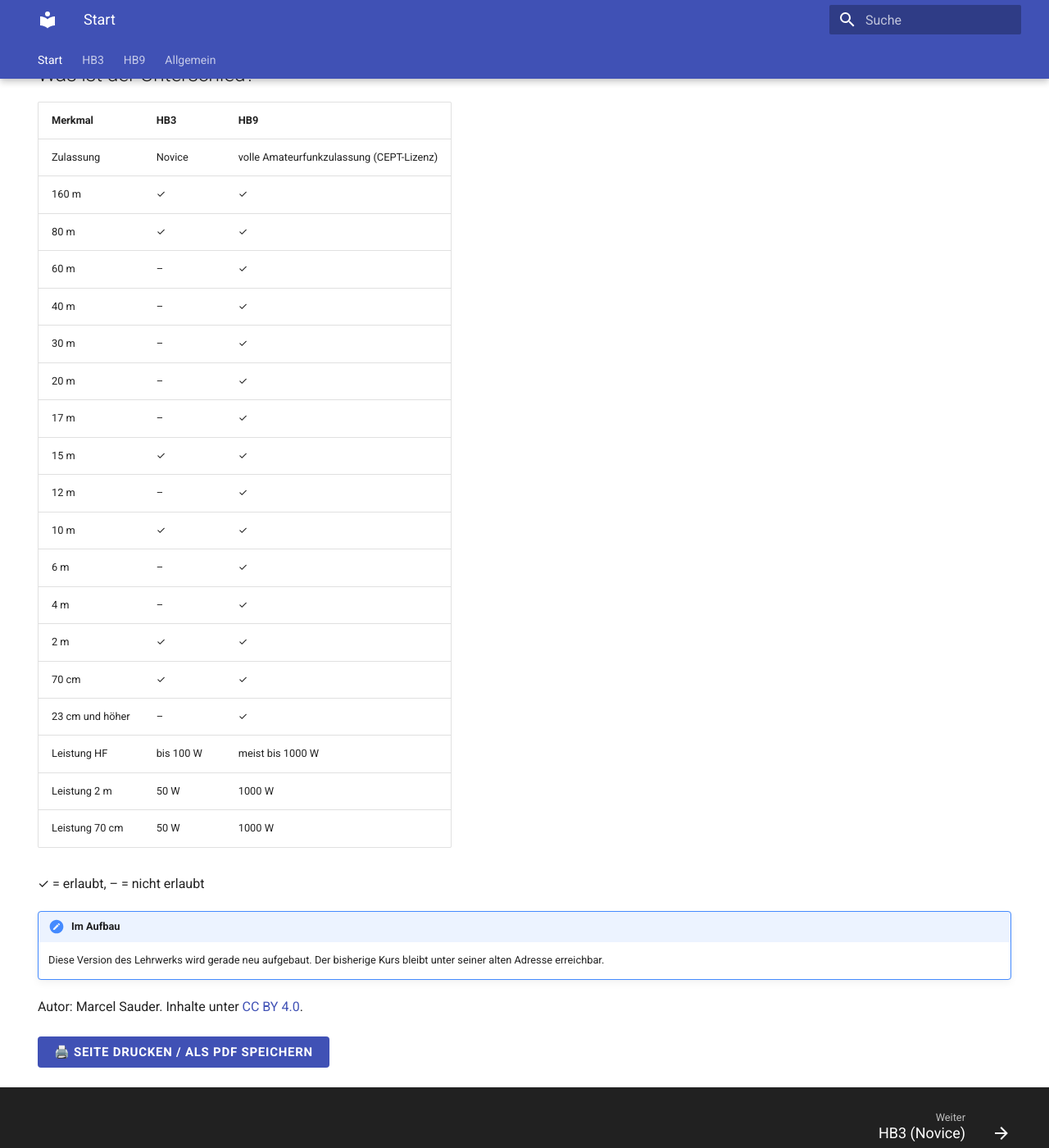
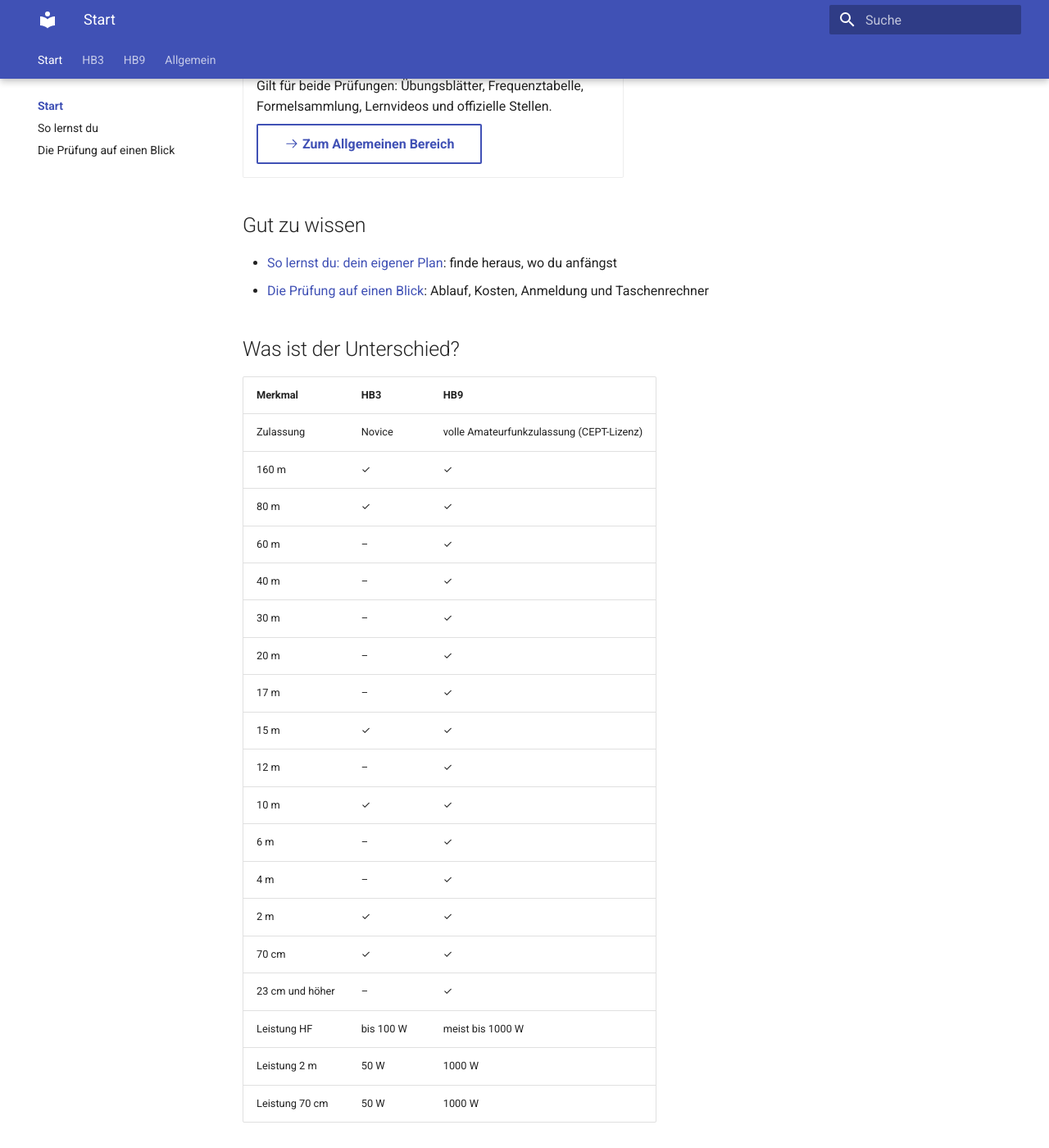
Before and after one commit to MaShaoDe/Amateurfunk-verstehen, an MkDocs documentation site: the page built from docs/index.md, in a window 1280 px wide and 1400 px high, scrolled down 532 px. Shown: the whole window at 82% size. Built offline with MkDocs 1.6.1 and Material for MkDocs 9.7.7, drawn with Linux system fonts in a browser that asks for light colours; part of the change alters nothing that is shown.

Commit message:
Prüfung auf einen Blick und Lernplan ergänzt

```diff
--- a/docs/index.md
+++ b/docs/index.md
@@ -1,7 +1,6 @@
 ---
 title: Start
 hide:
-  - navigation
   - toc
 ---
 
@@ -39,6 +38,11 @@ Wähle deinen Weg:
 
 </div>
 
+## Gut zu wissen
+
+- [So lernst du: dein eigener Plan](lernplan.md): finde heraus, wo du anfängst
+- [Die Prüfung auf einen Blick](pruefung.md): Ablauf, Kosten, Anmeldung und Taschenrechner
+
 ## Was ist der Unterschied?
 
 --8<-- "vergleich-hb3-hb9.md"
--- /dev/null
+++ b/docs/lernplan.md
@@ -0,0 +1,34 @@
+# So lernst du: dein eigener Plan
+
+Jeder bringt etwas anderes mit. Darum gibt es hier keinen festen Stundenplan, sondern deinen eigenen.
+
+## Schritt 1: Schau, wo du stehst
+
+Geh die Lerncheckliste durch, [für HB3](hb3/vk-lerncheckliste-hb3.md) oder [für HB9](hb9/vk-lerncheckliste.md). Setz bei jedem Thema ein ✓, wenn du es sicher kannst, und einen Strich, wenn nicht. Das dauert eine Stunde und spart dir viele.
+
+## Schritt 2: Such dir deinen Typ
+
+**Ich fange bei null an.**
+Aller Anfang ist Mathematik. Starte mit dem Mathematik-Vorkurs und geh dann die Etappen der Reihe nach durch.
+
+**Ich kenne mich mit Elektronik aus.**
+Dir fällt die Technik leicht. Neu für dich sind meist die Vorschriften, die Frequenztabelle und die Funksprache. Starte dort, die Technik überfliegst du später.
+
+**Ich kann gut auswendig lernen und rechnen.**
+Lern Vorschriften, Frequenztabelle und Rechnen so sicher, dass du sie ohne Nachdenken beantwortest. Das ist planbar und gibt dir Zeit für die schwierigeren Fragen.
+
+## Schritt 3: Teil dir die Zeit ein
+
+Du musst nicht alles der Reihe nach durcharbeiten. Wer schon einiges kennt, arbeitet parallel: heute eine Stunde Mathematik, morgen eine Lektion über Antennen, am Wochenende die Vorschriften. Fang mit dem an, was dir leichtfällt. Das gibt Schwung, und aus Schwung wird Routine.
+
+Kurze, regelmässige Einheiten bringen mehr als ein langer Abend. Eine Stunde pro Tag oder zwei Stunden pro Woche sind ein guter Anfang.
+
+## Taktik: Zeit ist ein Punkt
+
+Die Prüfung wird als Ganzes bewertet (Stand 2024, massgebend sind die [Prüfungsvorschriften des BAKOM](https://www.bakom.admin.ch/dam/de/sd-web/VxvoeEopz6mf/pruefungsvorschriftenamateurfunk2024.pdf)). Das eröffnet eine Taktik:
+
+- **Sichere Themen sind schnell beantwortet.** Wer Vorschriften und Rechnen so beherrscht, dass er nicht überlegen muss, hat mehr Zeit, schwierige technische Fragen in Ruhe zu lesen und seine Antworten zu prüfen.
+- **Wer aus der Elektronik kommt, dreht es um.** Die Technik geht flott, dafür lohnt es sich, die Regeln und die Funksprache besonders sicher zu lernen.
+- **Wähle deine Stärken bewusst** und trainiere sie so lange, bis sie sitzen. Das ist keine Abkürzung, sondern eine Einteilung der Kräfte.
+
+Alles Wichtige zur Prüfung selbst steht auf [Die Prüfung auf einen Blick](pruefung.md).
--- /dev/null
+++ b/docs/pruefung.md
@@ -0,0 +1,64 @@
+# Die Prüfung auf einen Blick
+
+Hier steht, was du vor der Prüfung wissen musst: Ablauf, Kosten, erlaubte Hilfsmittel und was danach kommt.
+
+!!! info "Stand und Quellen"
+    Stand: November 2026. Verbindlich sind immer die Angaben des BAKOM. Prüf Kosten und Termine vor der Anmeldung auf der [BAKOM-Seite zu den Amateurfunkprüfungen](https://www.bakom.admin.ch/de/amateurfunk-pruefungen).
+
+## Ablauf
+
+| Frage | Antwort |
+| --- | --- |
+| Was wird geprüft? | Vorschriften und Grundlagen der Elektro- und Funktechnik, in einer gemeinsamen schriftlichen Prüfung mit Multiple-Choice-Fragen |
+| Wie lange dauert sie? | 95 Minuten für die volle Zulassung (HB9, CEPT-Lizenz) |
+| Wie viele Fragen? | 40 Fragen mit je 4 Antworten, eine ist richtig (Angabe eines ETH-Vereins, Stand März 2024) |
+| Wie wird bewertet? | Die Prüfung muss als Ganzes bestanden werden. Vorschriften und Technik werden nicht einzeln bewertet (Angabe eines ETH-Vereins, Stand März 2024) |
+| Was ist bei HB3 anders? | Dieselben Themen, aber die Fragen sind technisch und rechnerisch weniger komplex |
+| In welcher Sprache? | Deutsch, Französisch oder Italienisch (Angabe eines ETH-Vereins, Stand März 2024) |
+| Was darf ich mitnehmen? | Einen nicht programmierbaren Taschenrechner. Die Formelsammlung und die Frequenzliste stellt das BAKOM zur Verfügung |
+
+## Kosten
+
+| Posten | Betrag |
+| --- | --- |
+| Prüfung (Grundgebühr 75 CHF plus Prüfung 50 CHF) | 125 CHF |
+| Wiederholung | innerhalb von 1 Jahr möglich, gleiche Gebühren |
+| Ergänzungsprüfung von HB3 auf HB9 | 40 CHF plus Grundgebühr 75 CHF |
+| Rufzeichen nach bestandener Prüfung | 110 CHF einmalig, dann 50 CHF pro Jahr (Angabe eines ETH-Vereins, Stand März 2024) |
+
+Wer einem Amateurfunkverein beitritt, kann mit dem Vereinsrufzeichen funken und braucht kein eigenes.
+
+## Anmeldung
+
+1. Registriere dich auf [eGov.Swiss](https://www.egov.swiss/en/amateur-radio-exams/novice-form), dem Portal des Bundes.
+2. Halte ein Passfoto und eine eingescannte Unterschrift als JPEG bereit. Sie kommen auf deinen Ausweis im Kreditkartenformat.
+3. Wähle einen Termin. Sind keine frei, nutze das Kontaktformular des BAKOM.
+
+Die Prüfung findet beim BAKOM in Biel/Bienne statt, am häufigsten digital auf einem Tablet. Einige Kurse bieten einen Prüfungstermin direkt nach dem Kurs an.
+
+## Taschenrechner
+
+Erlaubt ist ein **nicht programmierbarer** Taschenrechner. Du brauchst keinen teuren.
+
+Wichtig sind diese Tasten:
+
+- Klammern
+- Quadrat und Wurzel
+- Zehnerpotenz (oft mit `EXP` oder `EE` beschriftet)
+- Logarithmus (`log`), für dB
+
+Gängige Beispiele sind einfache wissenschaftliche Rechner der Reihen TI-30 oder Casio fx-82. Sie kosten im Handel meist 20 bis 30 Franken. Prüfe vor dem Kauf, dass dein Modell nicht programmierbar ist, und **übe von Anfang an mit dem Rechner, den du an der Prüfung brauchst.** Jedes Modell hat eigene Tastenfolgen, und die Prüfung ist nicht der Ort, sie zu entdecken.
+
+## Nach der Prüfung
+
+- Die bestandene Prüfung gilt ein Leben lang.
+- Zum Senden brauchst du ein Rufzeichen, das du beim BAKOM beantragst.
+- Mit HB3 hast du ein Rufzeichen mit der Vorsilbe HB3 und darfst auf ausgewählten Bändern senden. Mit HB9 darfst du auf allen Amateurfunkbändern senden, mit bis zu 1000 W, und Geräte selbst bauen.
+- Von HB3 auf HB9 steigst du mit einer Ergänzungsprüfung auf. Sie besteht aus dem technischen Teil der Prüfung.
+- Die HB9-Prüfung folgt der europäischen Empfehlung CEPT T/R 61-02 (HAREC). Deshalb ist die Lizenz in vielen europäischen Ländern anerkannt.
+
+## Wie wird bewertet?
+
+Die Prüfung wird als Ganzes bewertet. Wer Vorschriften und Rechnen sehr sicher beherrscht, beantwortet diese Fragen schnell und gewinnt Zeit für die schwierigeren technischen Fragen. Mehr dazu in [So lernst du](lernplan.md).
+
+*Quellen: [BAKOM Prüfungsvorschriften Amateurfunk 2024](https://www.bakom.admin.ch/dam/de/sd-web/VxvoeEopz6mf/pruefungsvorschriftenamateurfunk2024.pdf), [eGov.Swiss Novice-Prüfung](https://www.egov.swiss/en/amateur-radio-exams/novice-description), [eGov.Swiss CEPT-Prüfung](https://www.egov.swiss/en/amateur-radio-exams/cept-description), [HB9ZZ, Die Amateurfunkprüfung](https://hb9zz.ethz.ch/de/afu-pruefung), [BAKOM Merkblatt Amateurfunk](https://www.bakom.admin.ch/dam/de/sd-web/o7l5gAQXyfUB/Merkblatt%20Amateurfunk_DE.pdf).*
--- a/mkdocs.yml
+++ b/mkdocs.yml
@@ -50,7 +50,10 @@ extra_javascript:
   - javascripts/print.js
   - https://cdnjs.cloudflare.com/ajax/libs/mathjax/3.2.2/es5/tex-mml-chtml.min.js
 nav:
-  - Start: index.md
+  - Start:
+      - index.md
+      - So lernst du: lernplan.md
+      - Die Prüfung auf einen Blick: pruefung.md
   - HB3:
       - hb3/index.md
       - Vorkurs HB3: hb3/vk-mathematik-vorkurs-hb3.md
```
